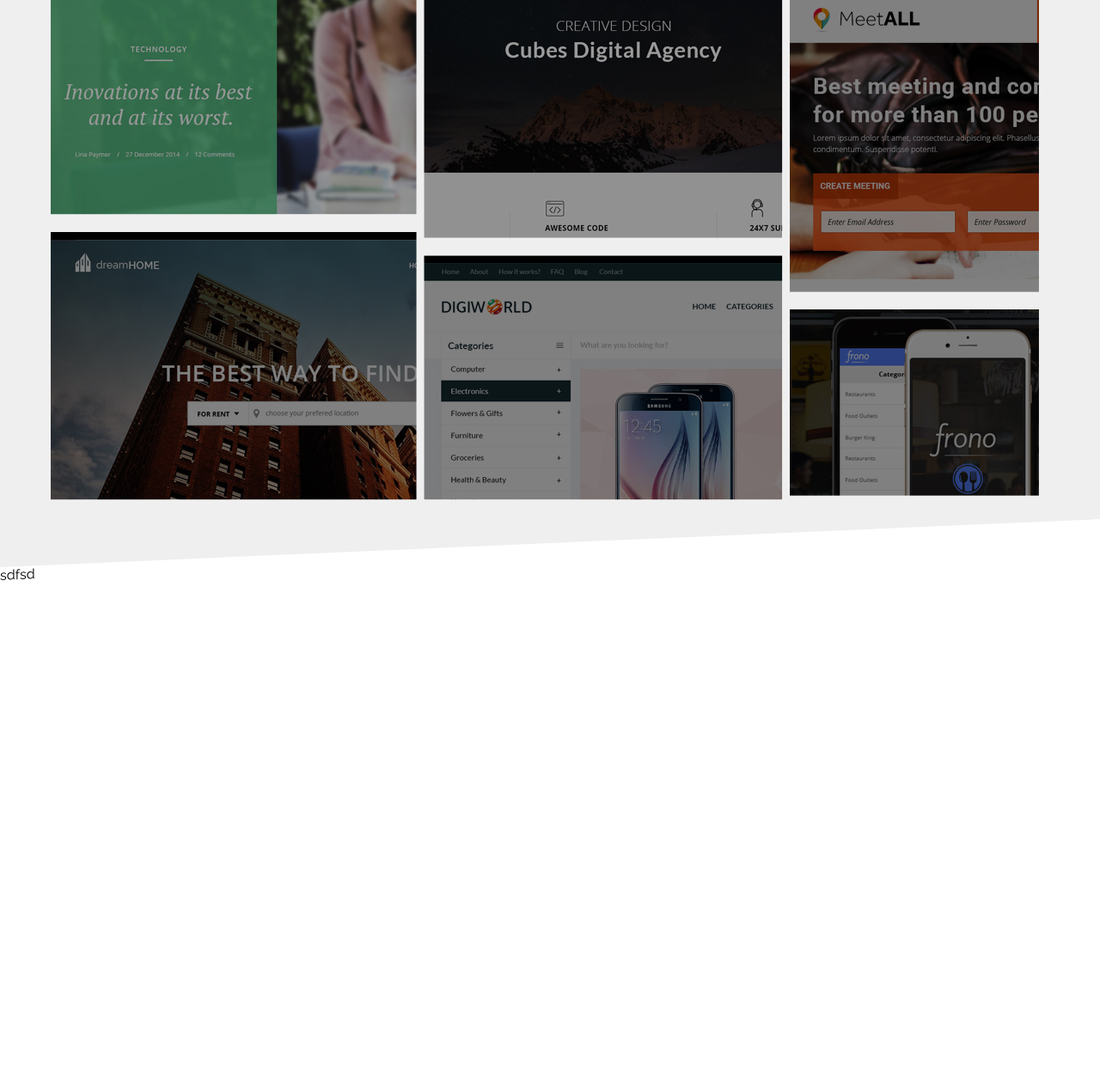
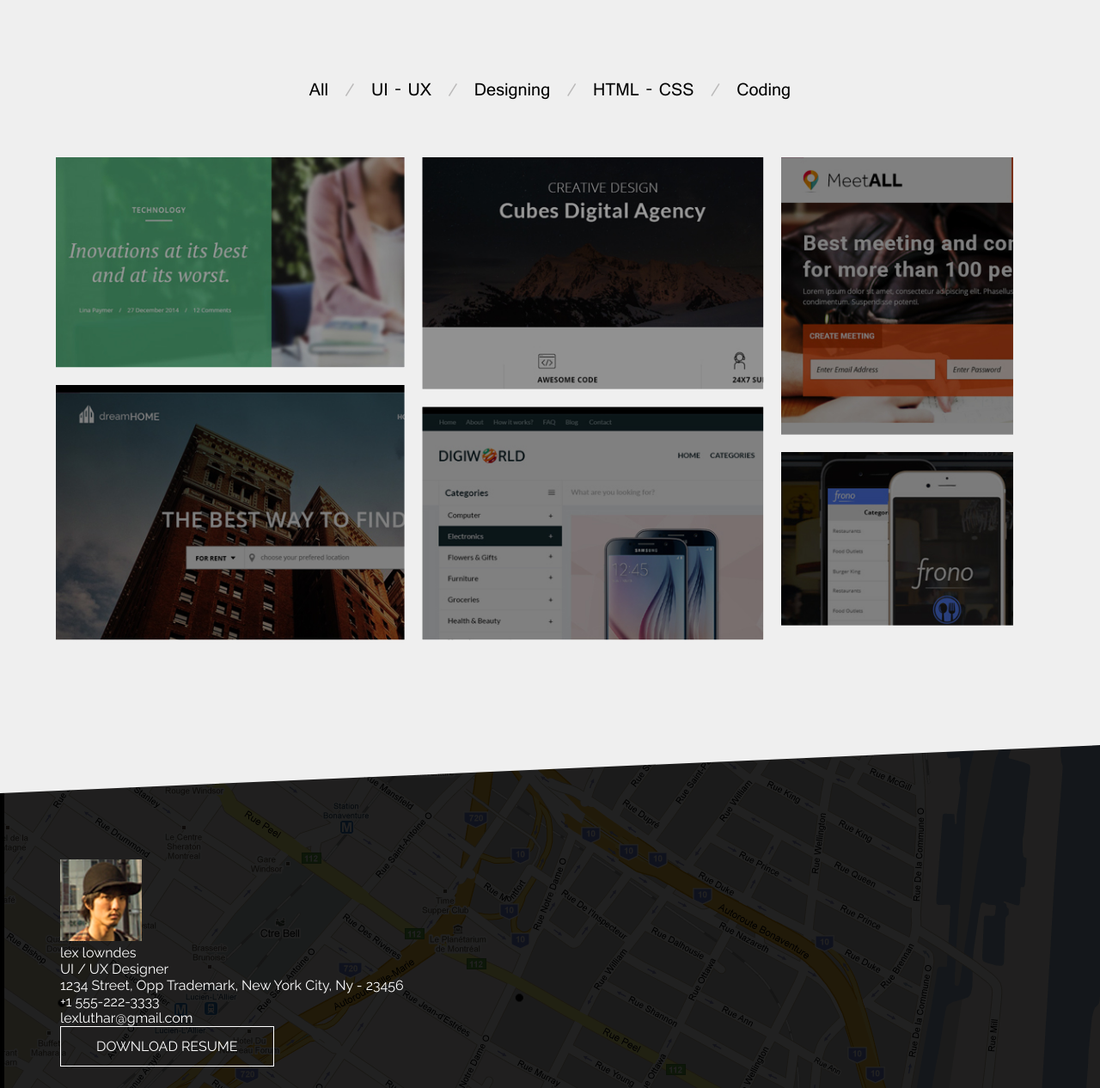
Before and after one commit to BearBearly/portfolio, a plain HTML site: page www/index.html in a window 1280 px wide. Shown: the part 2449-3715 px from the top of the page at 86% size. Before the commit the page ends 3128 px from the top, so only its background shows below. Drawn offline with nearby package versions, Linux system fonts and the light colour scheme.

Commit message:
start footer

```diff
--- a/www/css/media.css
+++ b/www/css/media.css
@@ -110,28 +110,18 @@
     right: auto;
     margin-bottom: 16px;
   }
-  .category-one{
-    max-width: 426px;
-  }
 
-  .category-two{
-    max-width: 418px;
-
-  }
-  .category-third{
-    max-width: 290px;
-  }
-
-  .hiden-info{
-    min-height: 110px;
+  .hidden-info{
+    height: auto;
+    min-height: 115px;
     text-align: left;
   }
 
-  .hiden-info__raiting{
-    display: inline-block;
-    float: right;
+  .category-one,
+  .category-two,
+  .category-third{
+    right: auto;
   }
-
 }
 
 @media (min-width: 1000px){
@@ -150,6 +140,18 @@
 
   .educational-achievements__icon{
     margin: 50px 0;
+  }
+  .section-portfolio{
+    padding: 130px 0;
+  }
+  .hidden-info__raiting{
+    display: inline-block;
+    float: right;
+    height: auto;
+  }
+
+  .hidden-info.narrow .hidden-info__raiting{
+    float: none;
   }
 }
 
--- a/www/css/style.css
+++ b/www/css/style.css
@@ -545,7 +545,7 @@ img{
 
 .section-portfolio{
   background: #efefef;
-  padding: 30px 0;
+  padding: 60px 0;
 }
 
 .wrapper_section-portfolio{
@@ -558,27 +558,53 @@ img{
 }
 
 /*masonry*/
+#grid-filter{
+  text-align: center;
+  font-size: 0;
+  margin-bottom: 60px;
+}
+
+#grid-filter li,
+#grid-filter span{
+  font-family: 'Raavi';
+  font-size: 22px;
+  line-height: 30px;
+}
+
+#grid-filter li{
+  list-style: none;
+  display: inline-block;
+  padding: 0;
+}
+
+#grid-filter span{
+  color: #bab9b9;
+  padding: 0 18px;
+}
 
 #masonry-grid{
   margin: 0;
 }
 .grid-item{
+  overflow: hidden;
   right: 0;
-  margin: 0 4px 6px;
+  /**/
+  margin: 0 auto 6px;
 }
 
-.grid-item {
-  overflow: hidden;
+.category-one{
+  max-width: 426px;
 }
 
+.category-two{
+  max-width: 418px;
 
+}
+.category-third{
+  max-width: 290px;
+}
 
-
-.image-wrapper{
-  display: block;
-  margin: 0 10px;
-}
-.hiden-info{
+.hidden-info{
   position: absolute;
   bottom: -100%;
   background: #fff;
@@ -588,26 +614,48 @@ img{
   -webkit-transition: bottom .4s;
   -o-transition: bottom .4s;
   transition: bottom .4s;
-
+  /**/
+  height: 100%;
+  left: 10px;
+  right: 10px;
 }
 
-.grid-item:hover .hiden-info{
-  bottom: 0;
+.grid-item:hover .hidden-info{
+  bottom: 4px;
 }
 
-.hiden-info__title{
+.hidden-info__title{
   font-size: 18px;
   font-weight: 500;
   display: inline-block;
   padding-bottom: 10px;
 }
 
-.hiden-info__raiting{
+.hidden-info__raiting{
   padding-bottom: 10px;
 }
 
-.hiden-info__text{
+.hidden-info__text{
   font-size: 12px;
   color: #6a6a6a;
   padding-bottom: 10px;
 }
+
+.column_masonry{
+  padding: 0 10px;
+}
+
+.footer{
+  background: url(../img/footer_bg.png) repeat-x;
+  margin: -90px 0 0;
+  padding: 160px 0 0;
+  color: #fff;
+}
+
+.about-me{
+  margin-top: 35px;
+}
+
+.footer .button_download{
+  margin-bottom: 30px;
+}
--- a/www/index.html
+++ b/www/index.html
@@ -5,6 +5,7 @@
   <meta charset="utf-8">
   <meta name="viewport" content="width=device-width">
   <link href="https://fonts.googleapis.com/css?family=Open+Sans|Raleway:400,500" rel="stylesheet">
+  <link rel="stylesheet" href="https://use.fontawesome.com/releases/v5.7.2/css/all.css" integrity="sha384-fnmOCqbTlWIlj8LyTjo7mOUStjsKC4pOpQbqyi7RrhN7udi9RwhKkMHpvLbHG9Sr" crossorigin="anonymous">
   <link rel="stylesheet" href="css/fonts.css">
   <link rel="stylesheet" href="css/stylesheet.css">
   <link rel="stylesheet" href="css/style.css">
@@ -143,106 +144,131 @@
 
   <div id="portfolio" class="section section-portfolio">
     <div class="wrapper wrapper_section-portfolio wrapper_skew-section">
-      <div id="masonry-grid">
+      <ul id="grid-filter">
+        <li data-category="*">All</li><span>/</span>
+        <li data-category="category-one">UI - UX</li><span>/</span>
+        <li data-category="category-two">Designing</li><span>/</span>
+        <li data-category="category-third">HTML - CSS</li><span>/</span>
+        <li data-category="category-four">Coding</li>
+      </ul>
+      <div class="row" id="masonry-grid">
         <div class="gutter-sizer"></div>
-        <div class="grid-item category-one">
+        <div class="column column_masonry grid-item category-one category-four">
           <img src="img/1-portfolio-item.jpg" alt="">
-          <div class="hiden-info">
-            <div class="hiden-info__title">Lorem Ipsum Dolor</div>
-            <div class="hiden-info__raiting">
+          <div class="hidden-info">
+            <div class="hidden-info__title">Lorem Ipsum Dolor</div>
+            <div class="hidden-info__raiting">
               <i class="icon icon-star_orange"></i>
               <i class="icon icon-star_orange"></i>
               <i class="icon icon-star_orange"></i>
               <i class="icon icon-star_silver"></i>
               <i class="icon icon-star_silver"></i>
             </div>
-            <div class="hiden-info__text">Donec malesuada facilisis purus et egestas Nulla dictum ante quis tortor facilisis facilisis non sed erat</div>
+            <div class="hidden-info__text">Donec malesuada facilisis purus et egestas Nulla dictum ante quis tortor facilisis facilisis non sed erat</div>
           </div>
         </div>
-        <div class="grid-item category-two">
+        <div class="column column_masonry grid-item category-two">
           <img src="img/2-portfolio-item.jpg" alt="">
-          <div class="hiden-info">
-            <div class="hiden-info__title">Lorem Ipsum Dolor</div>
-            <div class="hiden-info__raiting">
+          <div class="hidden-info">
+            <div class="hidden-info__title">Lorem Ipsum Dolor</div>
+            <div class="hidden-info__raiting">
               <i class="icon icon-star_orange"></i>
               <i class="icon icon-star_orange"></i>
               <i class="icon icon-star_silver"></i>
               <i class="icon icon-star_silver"></i>
               <i class="icon icon-star_silver"></i>
             </div>
-            <div class="hiden-info__text">Donec malesuada facilisis purus et egestas Nulla dictum ante quis tortor facilisis facilisis non sed erat</div>
+            <div class="hidden-info__text">Donec malesuada facilisis purus et egestas Nulla dictum ante quis tortor facilisis facilisis non sed erat</div>
           </div>
         </div>
-        <div class="grid-item category-third">
+        <div class="column column_masonry grid-item category-third category-four">
           <img src="img/3-portfolio-item.jpg" alt="">
-          <div class="hiden-info">
-            <div class="hiden-info__title">Lorem Ipsum Dolor</div>
-            <div class="hiden-info__raiting">
+          <div class="hidden-info narrow">
+            <div class="hidden-info__title">Lorem Ipsum Dolor</div>
+            <div class="hidden-info__raiting">
               <i class="icon icon-star_orange"></i>
               <i class="icon icon-star_orange"></i>
               <i class="icon icon-star_silver"></i>
               <i class="icon icon-star_silver"></i>
               <i class="icon icon-star_silver"></i>
             </div>
-            <div class="hiden-info__text">Donec malesuada facilisis purus et egestas Nulla dictum ante quis tortor facilisis facilisis non sed erat</div>
+            <div class="hidden-info__text">Donec malesuada facilisis purus et egestas Nulla dictum ante quis tortor facilisis facilisis non sed erat</div>
           </div>
         </div>
-        <div class="grid-item category-one">
+        <div class="column column_masonry grid-item category-one category-four">
           <img src="img/4-portfolio-item.jpg" alt="">
-          <div class="hiden-info">
-            <div class="hiden-info__title">Lorem Ipsum Dolor</div>
-            <div class="hiden-info__raiting">
+          <div class="hidden-info">
+            <div class="hidden-info__title">Lorem Ipsum Dolor</div>
+            <div class="hidden-info__raiting">
               <i class="icon icon-star_orange"></i>
               <i class="icon icon-star_orange"></i>
               <i class="icon icon-star_silver"></i>
               <i class="icon icon-star_silver"></i>
               <i class="icon icon-star_silver"></i>
             </div>
-            <div class="hiden-info__text">Donec malesuada facilisis purus et egestas Nulla dictum ante quis tortor facilisis facilisis non sed erat</div>
+            <div class="hidden-info__text">Donec malesuada facilisis purus et egestas Nulla dictum ante quis tortor facilisis facilisis non sed erat</div>
           </div>
         </div>
-        <div class="grid-item category-two">
+        <div class="column column_masonry grid-item category-two">
           <img src="img/5-portfolio-item.jpg" alt="">
-          <div class="hiden-info">
-            <div class="hiden-info__title">Lorem Ipsum Dolor</div>
-            <div class="hiden-info__raiting">
+          <div class="hidden-info">
+            <div class="hidden-info__title">Lorem Ipsum Dolor</div>
+            <div class="hidden-info__raiting">
               <i class="icon icon-star_orange"></i>
               <i class="icon icon-star_orange"></i>
               <i class="icon icon-star_silver"></i>
               <i class="icon icon-star_silver"></i>
               <i class="icon icon-star_silver"></i>
             </div>
-            <div class="hiden-info__text">Donec malesuada facilisis purus et egestas Nulla dictum ante quis tortor facilisis facilisis non sed erat</div>
+            <div class="hidden-info__text">Donec malesuada facilisis purus et egestas Nulla dictum ante quis tortor facilisis facilisis non sed erat</div>
           </div>
         </div>
-        <div class="grid-item category-third">
+        <div class="column column_masonry grid-item category-third">
           <img src="img/6-portfolio-item.jpg" alt="">
-          <div class="hiden-info">
-            <div class="hiden-info__title">Lorem Ipsum Dolor</div>
-            <div class="hiden-info__raiting">
+          <div class="hidden-info narrow">
+            <div class="hidden-info__title">Lorem Ipsum Dolor</div>
+            <div class="hidden-info__raiting">
               <i class="icon icon-star_orange"></i>
               <i class="icon icon-star_orange"></i>
               <i class="icon icon-star_silver"></i>
               <i class="icon icon-star_silver"></i>
               <i class="icon icon-star_silver"></i>
             </div>
-            <div class="hiden-info__text">Donec malesuada facilisis purus et egestas Nulla dictum ante quis tortor facilisis facilisis non sed erat</div>
+            <div class="hidden-info__text">Donec malesuada facilisis purus et egestas Nulla dictum ante quis tortor facilisis facilisis non sed erat</div>
           </div>
         </div>
       </div>
     </div>
   </div>
 
-
-
-  <div id="contacts" class="section section-contacts">
-    sdfsd
+  <div id="contacts" class="footer">
+    <div class="wrapper">
+      <div class="row">
+        <div class="column">
+          <div class="about-me">
+            <img class="about-me__photo" src="img/photo.png" alt="photo" >
+            <div class="about-me__name">lex lowndes</div>
+            <div class="about-me__specialization">UI / UX Designer</div>
+          </div>
+          <div class="contact-info">
+            <div class="contact-info__address">1234 Street, Opp Trademark, New York City, Ny - 23456</div>
+            <div class="contact-info__phone">+1 555-222-3333</div>
+            <div class="contact-info__mail">lexluthar@gmail.com</div>
+          </div>
+          <a href="#" class="button button_download">download resume</a>
+          <div class="soc_icons">
+            <i class="fab fa-facebook-f"></i>
+            <i class="fab fa-twitter"></i>
+            <i class="fab fa-google-plus-g"></i>
+            <i class="fab fa-dribbble"></i>
+            <i class="fab fa-pinterest-p"></i>
+          </div>
+        </div>
+        <div class="column"></div>
+      </div>
+    </div>
   </div>
 
-  <div class="footer">
-    <div class="wrapper">
-    </div>
-  </div>
   <script src="https://code.jquery.com/jquery-3.3.1.min.js"></script>
   <script src="js/imagesloaded.pkgd.min.js"></script>
   <script src="js/masonry.pkgd.min.js"></script>
--- a/www/js/src.js
+++ b/www/js/src.js
@@ -1,12 +1,27 @@
-var gridItemImg = document.querySelector('.grid-item img');
-// hiden-info == grid-item img
+// This does the filter by binding an event on the change of a select box
+$("#grid-filter li").click(function() {
+  var group = $(this).data('category');
+  var group_class = "." + group;
+
+  if(group == "*"){
+    $(".grid-item").show();
+    $('#masonry-grid').masonry('layout');
+  }
+  else if(group != "") {
+    $(".grid-item").hide();
+    $(group_class).show();
+    $('#masonry-grid').masonry('layout');
+  } else {
+    $(".grid-item").show();
+    $('#masonry-grid').masonry('layout');
+  }
+});
+
 
 $('#masonry-grid').masonry({
   columnWidth: 1,
   itemSelector: '.grid-item'
 });
-
-
 
 $(".toggle-main-nav").click(function() {
   $(".sandwich").toggleClass("active");
```
Also changed, not shown: www/img/footer_bg.png (added).
